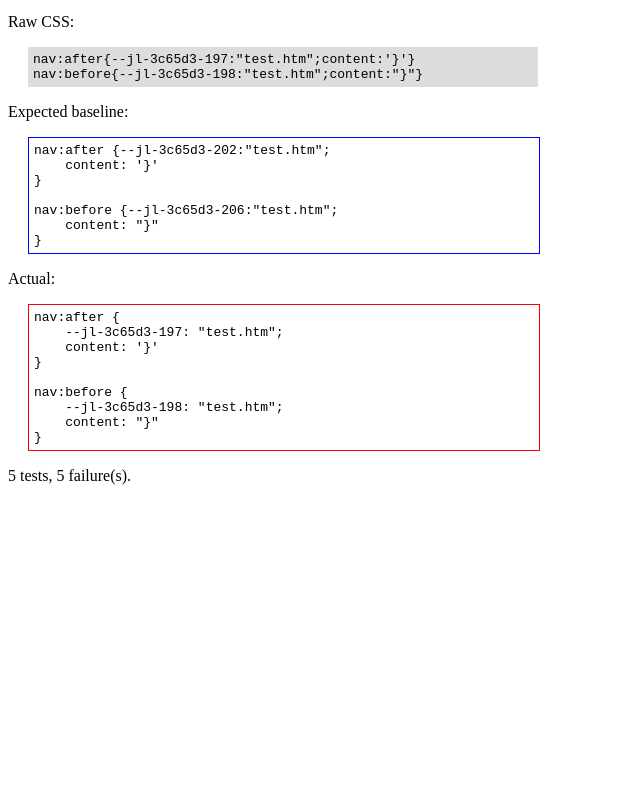
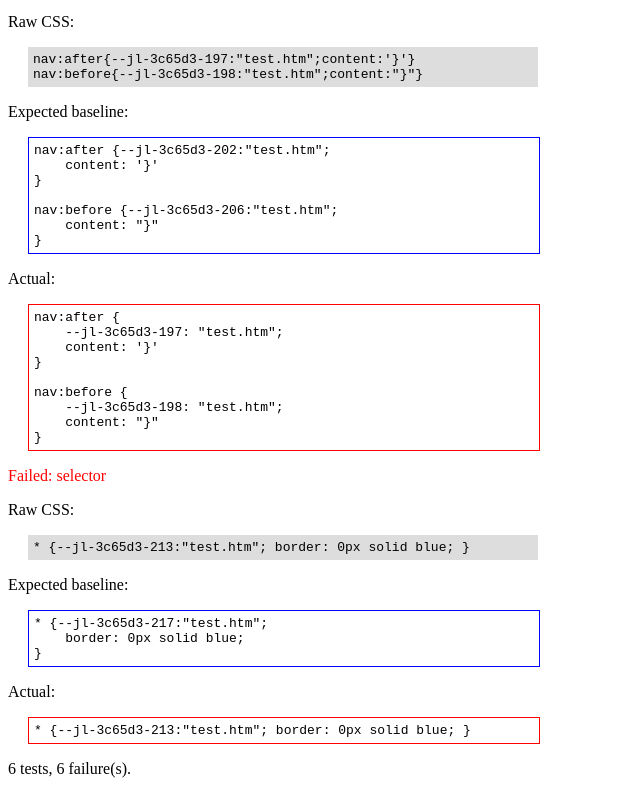
Before and after one commit to senchalabs/cssbeautify, a plain HTML site: page test.htm in a window 1280 px wide. Shown: the part 4284-5078 px from the top of the page, without its empty margins (0-640 px from the left). Before the commit the page ends 4785 px from the top, so only its background shows below. Drawn offline with Linux system fonts and the light colour scheme.

Commit message:
Add test for * (star) as a selector.

```diff
--- a/test.htm
+++ b/test.htm
@@ -208,6 +208,17 @@ nav:before {
 }
 </style>
 
+<!-- Selectors -->
+<style id="selector">
+* { border: 0px solid blue; }
+</style>
+
+<style id="selector-ref">
+* {
+    border: 0px solid blue;
+}
+</style>
+
 </head>
 <body>
 <script>
```
